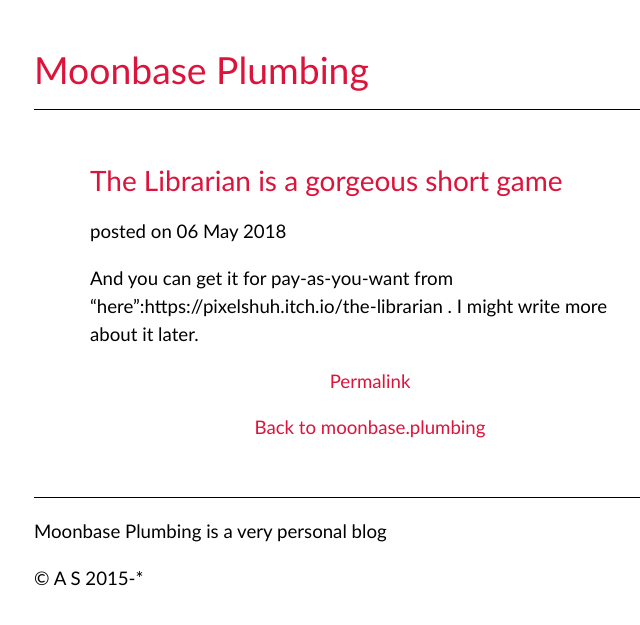
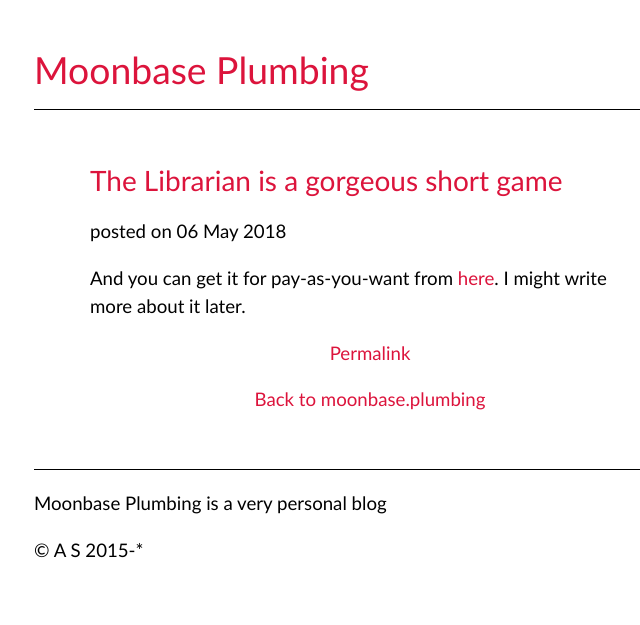
Before and after one commit to astahl/astahl.github.io, a Jekyll site: the page built from _posts/2018-05-06-The-Librarian.md, in a window 1280 px wide. Shown: the top 625 px of the page, without its empty margins (22-662 px from the left). Built offline with Jekyll 4.4.1, drawn with Linux system fonts in a browser that asks for light colours.

Commit message:
fixed link in 2018-05-06-The-Librarian.md

```diff
--- a/_posts/2018-05-06-The-Librarian.md
+++ b/_posts/2018-05-06-The-Librarian.md
@@ -5,4 +5,4 @@ link: https://pixelshuh.itch.io/the-librarian
 tags: [endorsement, game]
 ---
 
-And you can get it for pay-as-you-want from "here":https://pixelshuh.itch.io/the-librarian . I might write more about it later.
+And you can get it for pay-as-you-want from [here](https://pixelshuh.itch.io/the-librarian "The Librarian on Itch.io"). I might write more about it later.
```
